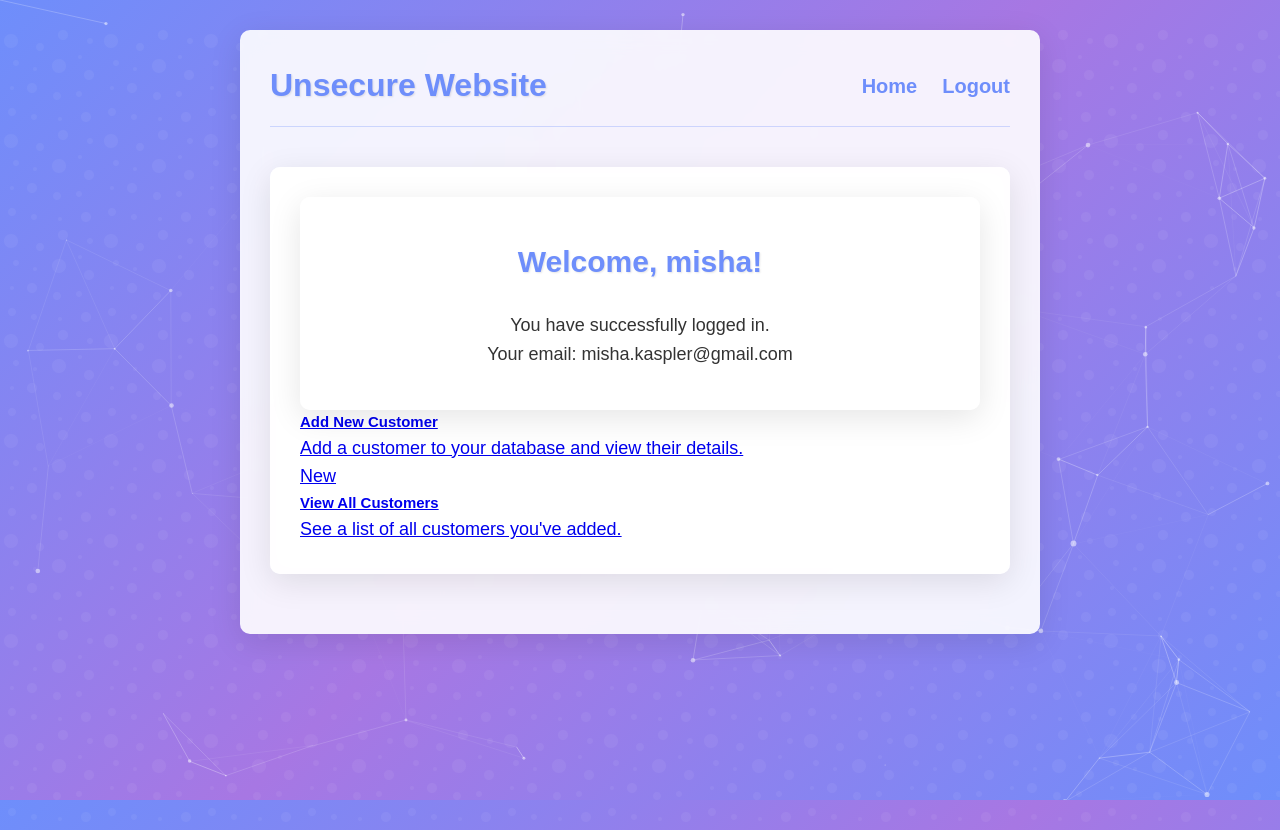
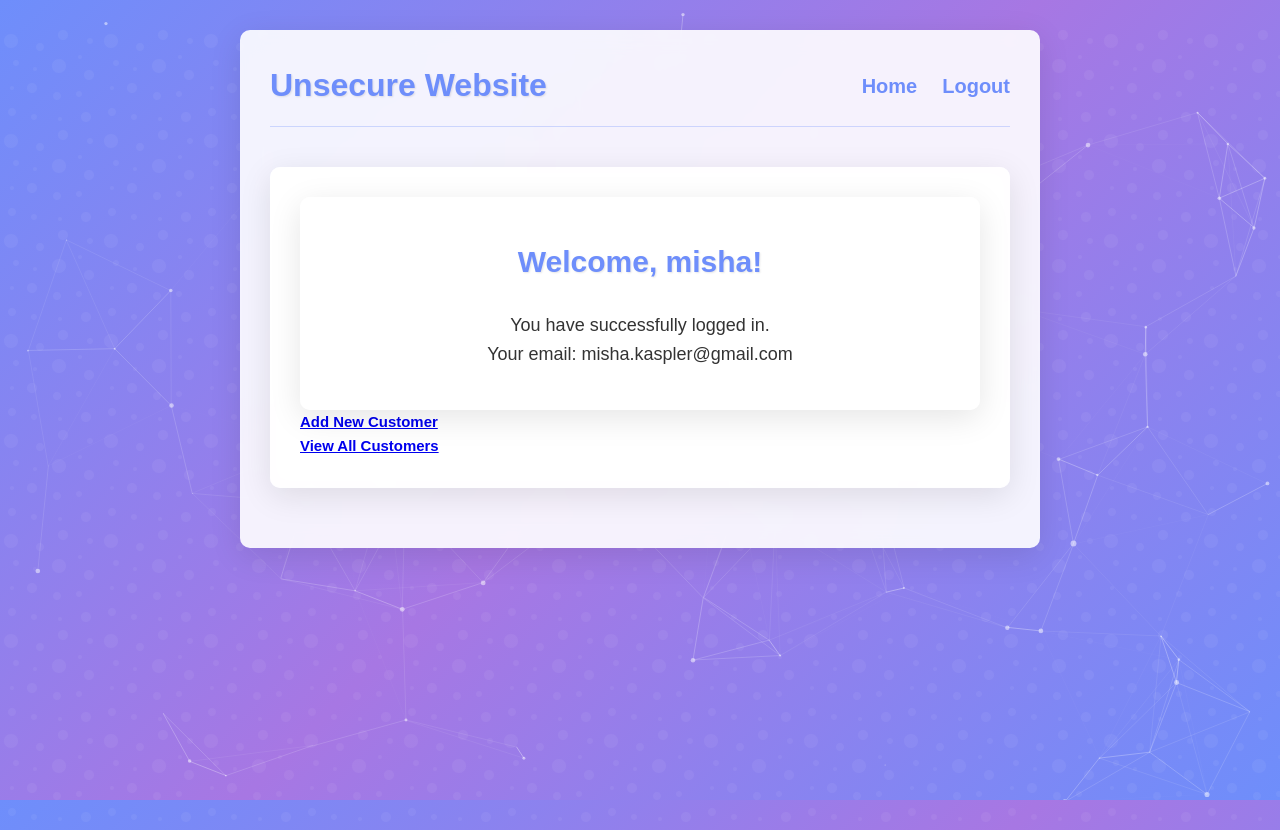
Before and after one commit to MichaelKaspler/WebSecurityProject, a Flask app: page / in a window 1280 px wide. Run offline with Flask 3, Linux system fonts and the light colour scheme; a user stored in the database is signed in; data comes from the database, SQL or seed files in the repository.

Commit message:
cleaned html again

```diff
--- a/templates/home.html
+++ b/templates/home.html
@@ -15,13 +15,10 @@
                 <a href="{{ url_for('add_customer') }}" class="list-group-item list-group-item-action d-flex justify-content-between align-items-center">
                     <div>
                         <h5>Add New Customer</h5>
-                        <p class="mb-1">Add a customer to your database and view their details.</p>
                     </div>
-                    <span class="badge bg-primary rounded-pill">New</span>
                 </a>
                 <a href="{{ url_for('customers') }}" class="list-group-item list-group-item-action">
                     <h5>View All Customers</h5>
-                    <p class="mb-1">See a list of all customers you've added.</p>
                 </a>
             </div>
         </div>
```
